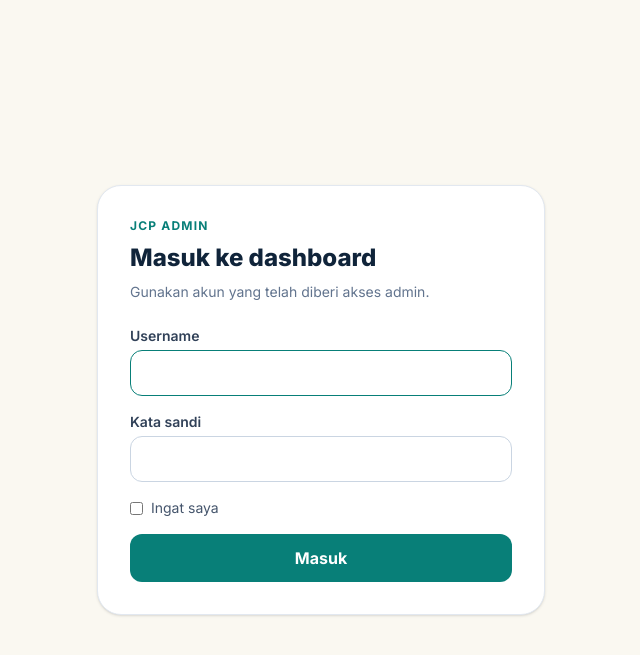
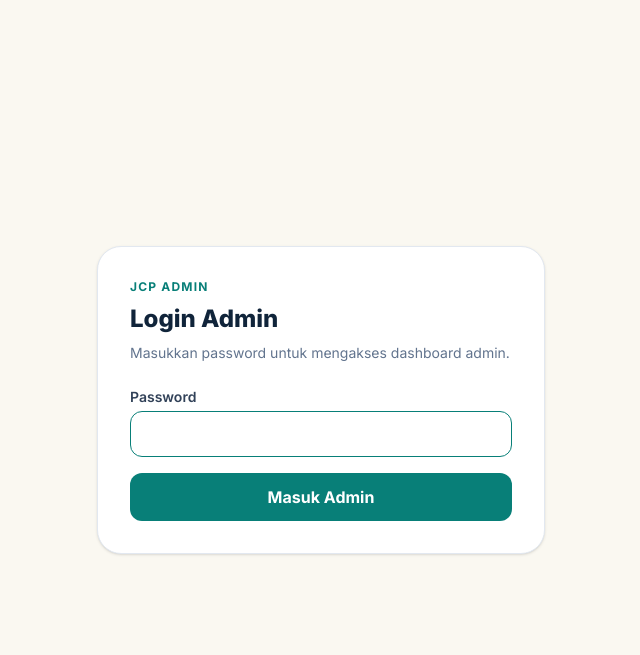
Before and after one commit to NaufalRafidr/JCP-DIGITAL-TRAINING, a Laravel app: page /admin/login in a window 1280 px wide. Shown: the top 655 px of the page, without its empty margins (319-959 px from the left). Run offline with Laravel 12, Linux system fonts and the light colour scheme; style sheets or scripts are compiled from the project's sources.

Commit message:
update login admin

```diff
--- a/app/Http/Controllers/Auth/AdminLoginController.php
+++ b/app/Http/Controllers/Auth/AdminLoginController.php
@@ -21,25 +21,18 @@ class AdminLoginController extends Controller
 
     public function store(Request $request): RedirectResponse
     {
-        $credentials = $request->validate([
-            'username' => 'required|string|max:40',
-            'password' => 'required|string',
+        $validated = $request->validate([
+            'password' => ['required', 'string'],
         ]);
-        $credentials['username'] = strtolower(trim($credentials['username']));
 
-        if (! Auth::attempt($credentials, $request->boolean('remember'))) {
-            return back()->withErrors(['username' => 'Username atau kata sandi tidak cocok.'])->onlyInput('username');
+        if (! Auth::attempt([
+            'is_admin' => true,
+            'password' => $validated['password'],
+        ])) {
+            return back()->withErrors(['password' => 'Kata sandi tidak cocok.']);
         }
 
         $request->session()->regenerate();
-
-        if (! $request->user()->is_admin) {
-            Auth::logout();
-            $request->session()->invalidate();
-            $request->session()->regenerateToken();
-
-            return back()->withErrors(['username' => 'Akun ini tidak memiliki akses admin.'])->onlyInput('username');
-        }
 
         return redirect()->intended(route('admin.dashboard'));
     }
--- a/resources/views/auth/admin-login.blade.php
+++ b/resources/views/auth/admin-login.blade.php
@@ -6,8 +6,8 @@
 <section class="w-full max-w-md mx-auto">
     <div class="rounded-3xl border border-slate-200 bg-white p-8 shadow-sm">
         <p class="text-xs font-bold uppercase tracking-widest text-[#087F78]">JCP Admin</p>
-        <h1 class="mt-2 text-2xl font-extrabold text-[#10243A]">Masuk ke dashboard</h1>
-        <p class="mt-2 text-sm text-slate-500">Gunakan akun yang telah diberi akses admin.</p>
+        <h1 class="mt-2 text-2xl font-extrabold text-[#10243A]">Login Admin</h1>
+        <p class="mt-2 text-sm text-slate-500">Masukkan password untuk mengakses dashboard admin.</p>
 
         @if(session('success'))
             <div class="mt-5 rounded-xl border border-emerald-200 bg-emerald-50 p-3 text-sm text-emerald-800">{{ session('success') }}</div>
@@ -20,15 +20,10 @@
         <form action="{{ route('login.store') }}" method="POST" class="mt-6 space-y-4">
             @csrf
             <div>
-                <label for="username" class="mb-1 block text-sm font-semibold text-slate-700">Username</label>
-                <input id="username" name="username" type="text" value="{{ old('username') }}" autocomplete="username" maxlength="40" required autofocus class="w-full rounded-xl border border-slate-300 px-4 py-3 text-sm focus:border-[#087F78] focus:outline-none">
+                <label for="password" class="mb-1 block text-sm font-semibold text-slate-700">Password</label>
+                <input id="password" name="password" type="password" autocomplete="current-password" required autofocus class="w-full rounded-xl border border-slate-300 px-4 py-3 text-sm focus:border-[#087F78] focus:outline-none">
             </div>
-            <div>
-                <label for="password" class="mb-1 block text-sm font-semibold text-slate-700">Kata sandi</label>
-                <input id="password" name="password" type="password" autocomplete="current-password" required class="w-full rounded-xl border border-slate-300 px-4 py-3 text-sm focus:border-[#087F78] focus:outline-none">
-            </div>
-            <label class="flex items-center gap-2 text-sm text-slate-600"><input type="checkbox" name="remember" value="1" class="rounded border-slate-300 text-[#087F78]"> Ingat saya</label>
-            <button type="submit" class="w-full rounded-xl bg-[#087F78] px-4 py-3 font-bold text-white hover:bg-[#066761]">Masuk</button>
+            <button type="submit" class="w-full rounded-xl bg-[#087F78] px-4 py-3 font-bold text-white hover:bg-[#066761]">Masuk Admin</button>
         </form>
     </div>
 </section>
```
Also changed, not shown: app/Http/Controllers/Admin/AdminAccountController.php (+4 -20 lines), resources/views/pages/admin.blade.php (+5 -10 lines), tests/Feature/AdminAccountTest.php (added, +55 -0 lines), tests/Feature/AdminLoginTest.php (added, +58 -0 lines).
